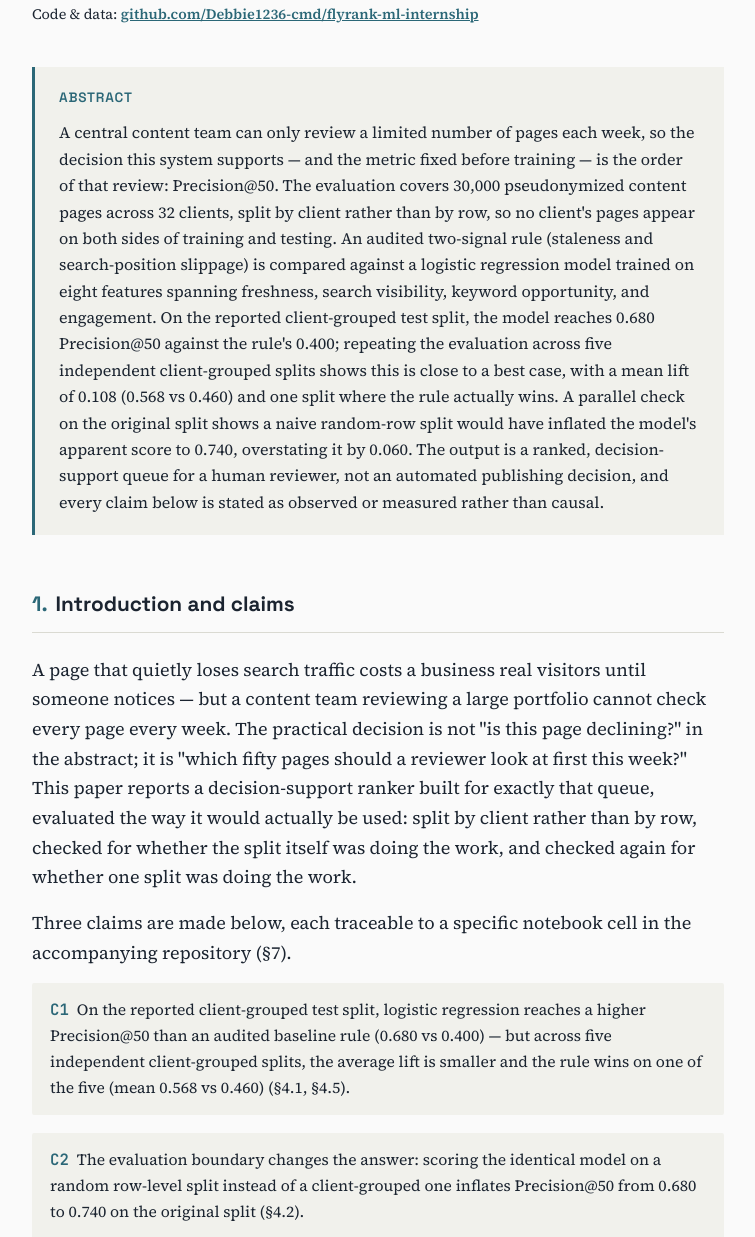
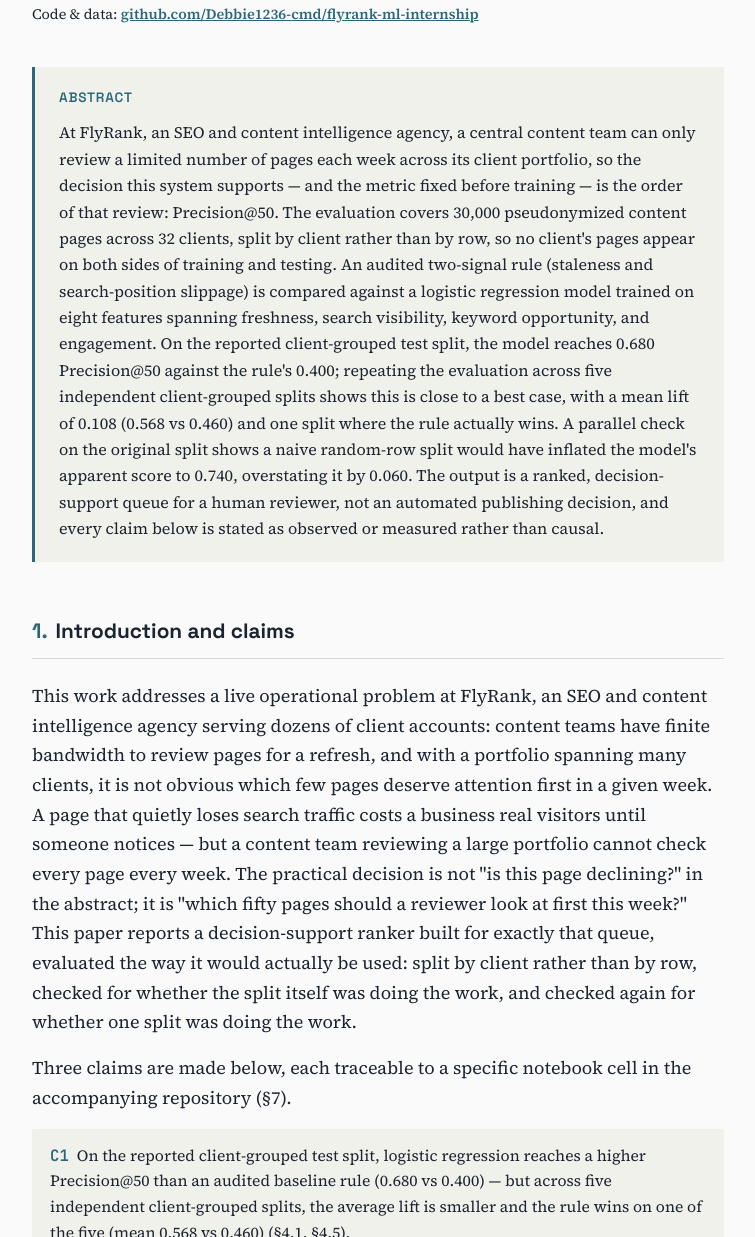
Before and after one commit to Debbie1236-cmd/flyrank-ml-internship, a plain HTML site: page index.html in a window 1280 px wide. Shown: the part 247-1484 px from the top of the page, without its empty margins (262-1017 px from the left). Drawn offline with Linux system fonts and the light colour scheme.

Commit message:
Update abstract and introduction sections in index.html

```diff
--- a/index.html
+++ b/index.html
@@ -236,12 +236,12 @@
 
   <div class="abstract">
     <span class="label">Abstract</span>
-    <p>A central content team can only review a limited number of pages each week, so the decision this system supports — and the metric fixed before training — is the order of that review: Precision@50. The evaluation covers 30,000 pseudonymized content pages across 32 clients, split by client rather than by row, so no client's pages appear on both sides of training and testing. An audited two-signal rule (staleness and search-position slippage) is compared against a logistic regression model trained on eight features spanning freshness, search visibility, keyword opportunity, and engagement. On the reported client-grouped test split, the model reaches 0.680 Precision@50 against the rule's 0.400; repeating the evaluation across five independent client-grouped splits shows this is close to a best case, with a mean lift of 0.108 (0.568 vs 0.460) and one split where the rule actually wins. A parallel check on the original split shows a naive random-row split would have inflated the model's apparent score to 0.740, overstating it by 0.060. The output is a ranked, decision-support queue for a human reviewer, not an automated publishing decision, and every claim below is stated as observed or measured rather than causal.</p>
+    <p>At FlyRank, an SEO and content intelligence agency, a central content team can only review a limited number of pages each week across its client portfolio, so the decision this system supports — and the metric fixed before training — is the order of that review: Precision@50. The evaluation covers 30,000 pseudonymized content pages across 32 clients, split by client rather than by row, so no client's pages appear on both sides of training and testing. An audited two-signal rule (staleness and search-position slippage) is compared against a logistic regression model trained on eight features spanning freshness, search visibility, keyword opportunity, and engagement. On the reported client-grouped test split, the model reaches 0.680 Precision@50 against the rule's 0.400; repeating the evaluation across five independent client-grouped splits shows this is close to a best case, with a mean lift of 0.108 (0.568 vs 0.460) and one split where the rule actually wins. A parallel check on the original split shows a naive random-row split would have inflated the model's apparent score to 0.740, overstating it by 0.060. The output is a ranked, decision-support queue for a human reviewer, not an automated publishing decision, and every claim below is stated as observed or measured rather than causal.</p>
   </div>
 
   <section id="s1">
     <h2><span class="num">1.</span>Introduction and claims</h2>
-    <p>A page that quietly loses search traffic costs a business real visitors until someone notices — but a content team reviewing a large portfolio cannot check every page every week. The practical decision is not "is this page declining?" in the abstract; it is "which fifty pages should a reviewer look at first this week?" This paper reports a decision-support ranker built for exactly that queue, evaluated the way it would actually be used: split by client rather than by row, checked for whether the split itself was doing the work, and checked again for whether one split was doing the work.</p>
+    <p>This work addresses a live operational problem at FlyRank, an SEO and content intelligence agency serving dozens of client accounts: content teams have finite bandwidth to review pages for a refresh, and with a portfolio spanning many clients, it is not obvious which few pages deserve attention first in a given week. A page that quietly loses search traffic costs a business real visitors until someone notices — but a content team reviewing a large portfolio cannot check every page every week. The practical decision is not "is this page declining?" in the abstract; it is "which fifty pages should a reviewer look at first this week?" This paper reports a decision-support ranker built for exactly that queue, evaluated the way it would actually be used: split by client rather than by row, checked for whether the split itself was doing the work, and checked again for whether one split was doing the work.</p>
     <p>Three claims are made below, each traceable to a specific notebook cell in the accompanying repository (§7).</p>
     <ul class="claims">
       <li><span class="tag">C1</span>On the reported client-grouped test split, logistic regression reaches a higher Precision@50 than an audited baseline rule (0.680 vs 0.400) — but across five independent client-grouped splits, the average lift is smaller and the rule wins on one of the five (mean 0.568 vs 0.460) (§4.1, §4.5).</li>
```
